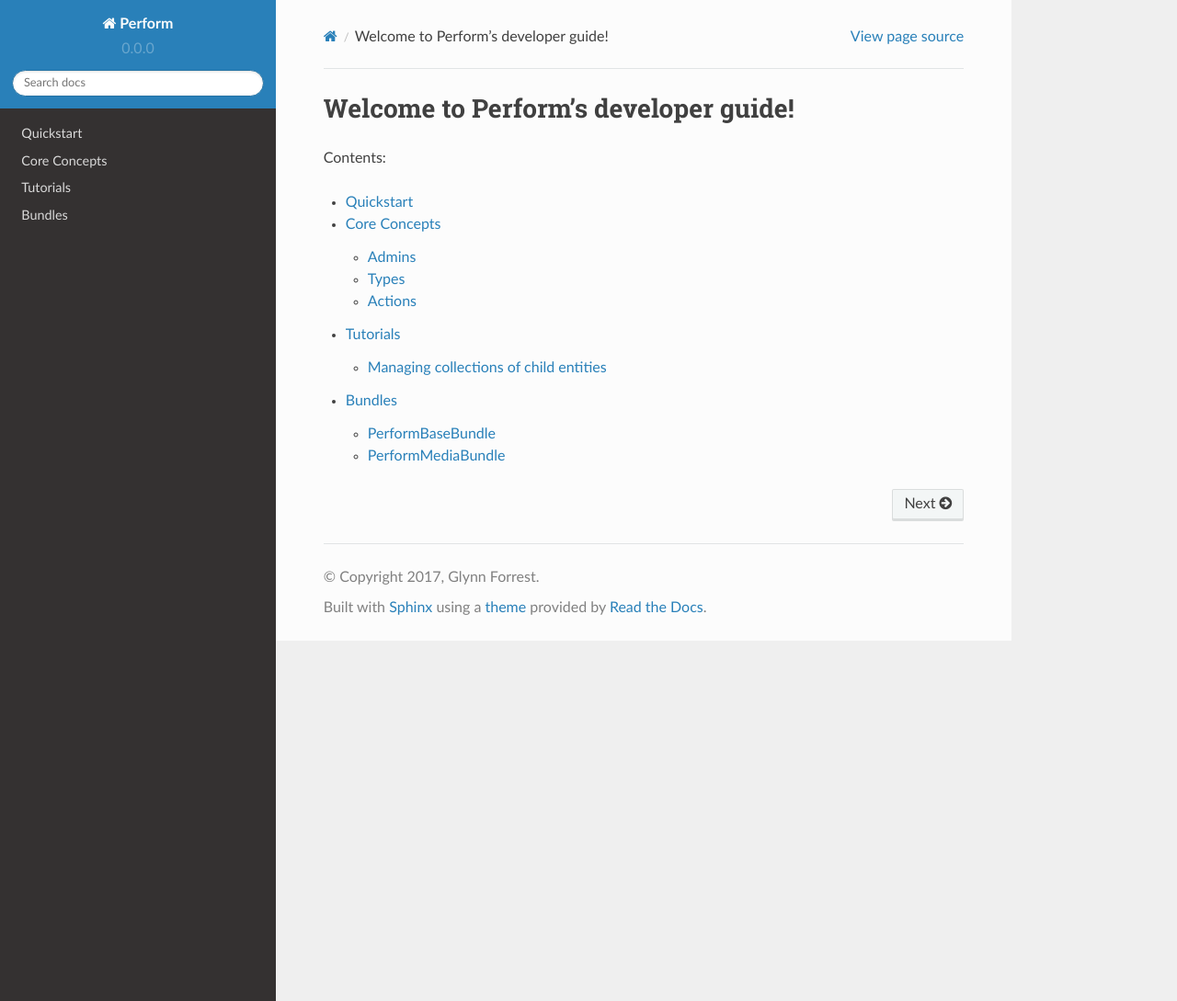
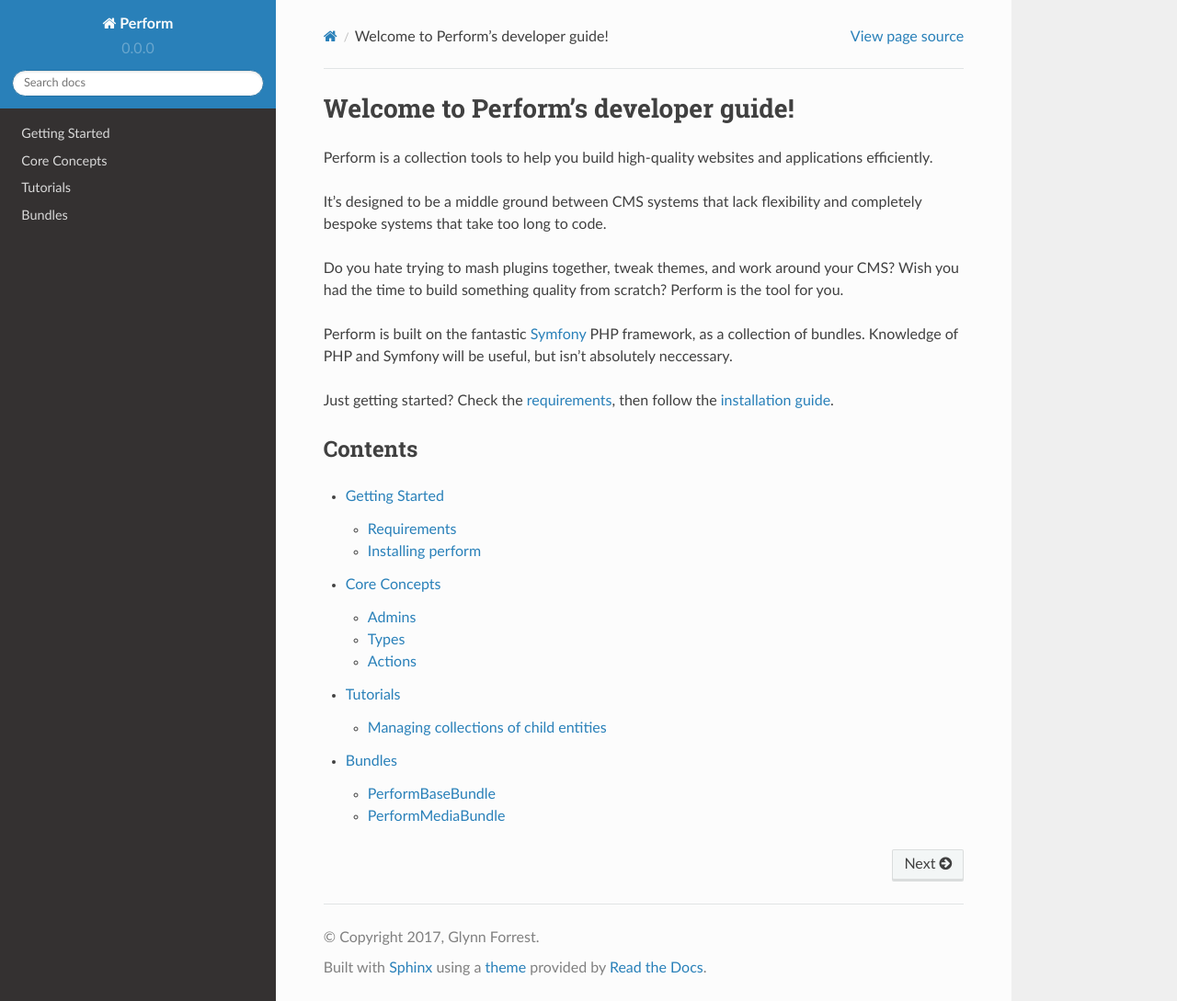
Before and after one commit to useperform/perform, a Sphinx documentation site: the page built from docs/index.rst, in a window 1280 px wide and 1089 px high. Shown: the whole window at 92% size. Built offline with Sphinx 7.4.7 and the Read the Docs theme 2.0.0, drawn with Linux system fonts in a browser that asks for light colours; pages that are not in the unit, such as notebooks, are missing from menus.

Commit message:
docs: begin getting started pages

```diff
--- a/docs/index.rst
+++ b/docs/index.rst
@@ -1,13 +1,29 @@
 Welcome to Perform's developer guide!
 =====================================
 
-Contents:
+Perform is a collection tools to help you build high-quality websites
+and applications efficiently.
+
+It's designed to be a middle ground between CMS systems that lack flexibility and completely bespoke systems that take too long to code.
+
+Do you hate trying to mash plugins together, tweak themes, and work around your CMS?
+Wish you had the time to build something quality from scratch?
+Perform is the tool for you.
+
+Perform is built on the fantastic `Symfony <https://symfony.com>`_ PHP framework, as a collection of bundles.
+Knowledge of PHP and Symfony will be useful, but isn't absolutely neccessary.
+
+Just getting started?
+Check the :doc:`requirements <start/requirements>`, then follow the :doc:`installation guide <start/install>`.
+
+Contents
+--------
 
 .. toctree::
    :maxdepth: 2
    :glob:
 
-   quickstart
+   start/index
    core/index
    tutorials/index
    bundles/index
--- a/docs/quickstart.rst
+++ /dev/null
@@ -1,2 +0,0 @@
-Quickstart
-==========
--- /dev/null
+++ b/docs/start/index.rst
@@ -0,0 +1,8 @@
+Getting Started
+===============
+
+.. toctree::
+   :maxdepth: 2
+
+   ./requirements
+   ./install
--- /dev/null
+++ b/docs/start/requirements.rst
@@ -0,0 +1,2 @@
+Requirements
+============
```
Also changed, not shown: docs/start/install.rst (added, +85 -0 lines).
